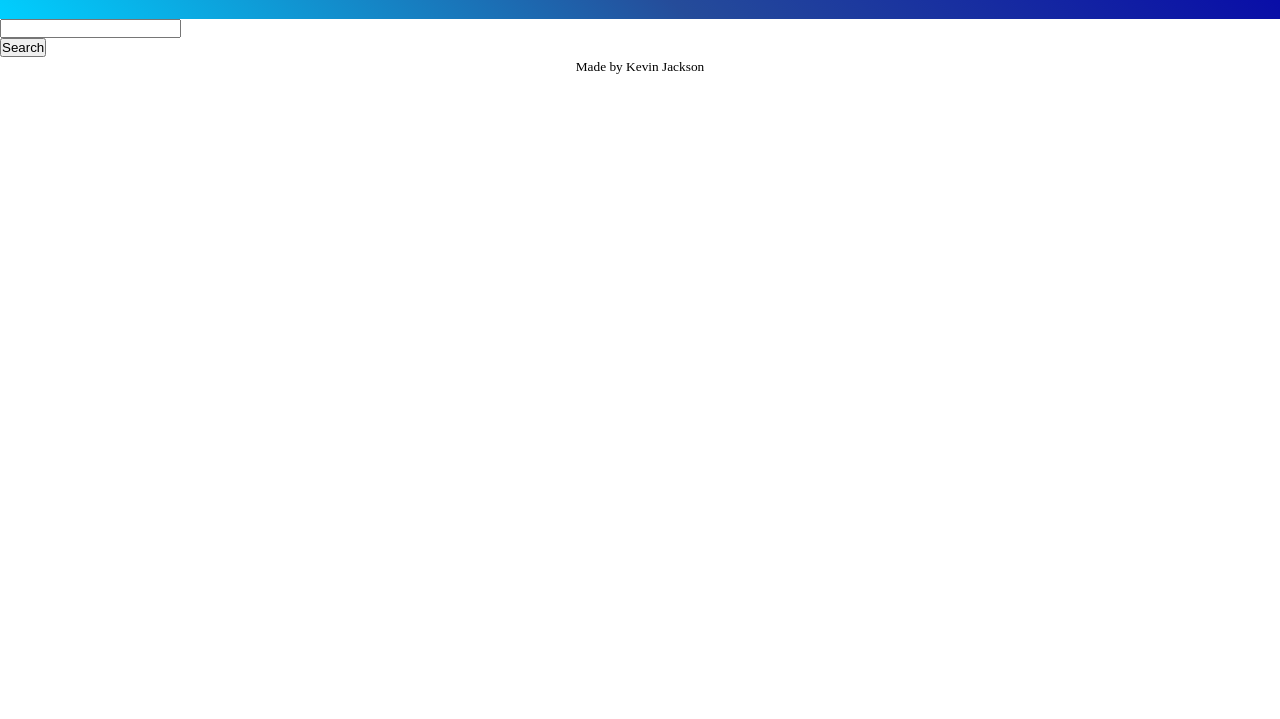
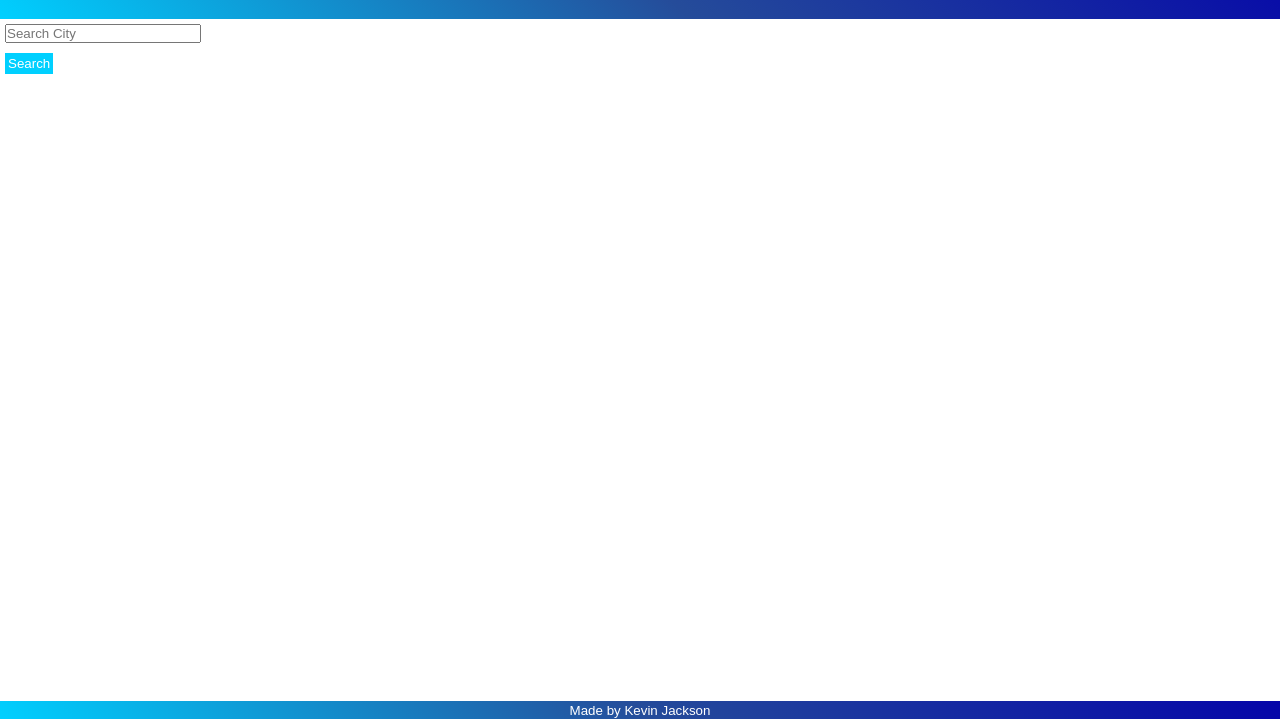
Before and after one commit to kjjackson619/weatheria, a website with bundled scripts: page index.html in a window 1280 px wide. Shown: the part 81-800 px from the top of the page. Built offline with nearby package versions, Linux system fonts and the light colour scheme; no server answers.

Commit message:
footer style

```diff
--- a/assets/css/style.css
+++ b/assets/css/style.css
@@ -19,6 +19,32 @@ h1 {
 
 }
 
+input {
+    width: 15%;
+    margin: 5px;
+}
+
+button {
+    background-color: rgb(0, 208, 255);
+    color: white;
+    font-family: Arial, Helvetica, sans-serif;
+    padding: 3px;
+    border: none;
+    margin: 5px;
+}
+
+button:hover {
+    background-color: rgb(37, 76, 154);
+    cursor: pointer;
+}
+
+
 footer {
     text-align: center;
+    font-family: Arial, Helvetica, sans-serif;
+    background: linear-gradient(45deg, rgb(0, 208, 255), rgb(37, 76, 154), rgb(5, 5, 169));
+    color: white;
+    position: absolute;
+    bottom: 0;
+    width: 100%;
 }
--- a/index.html
+++ b/index.html
@@ -16,7 +16,7 @@
     </header>
 
     <form>
-        <input type="text" id="#input"><br>
+        <input type="text" id="#input" placeholder="Search City"><br>
         <button id='#btn' type="submit">Search</button>
     </form>
 
```
